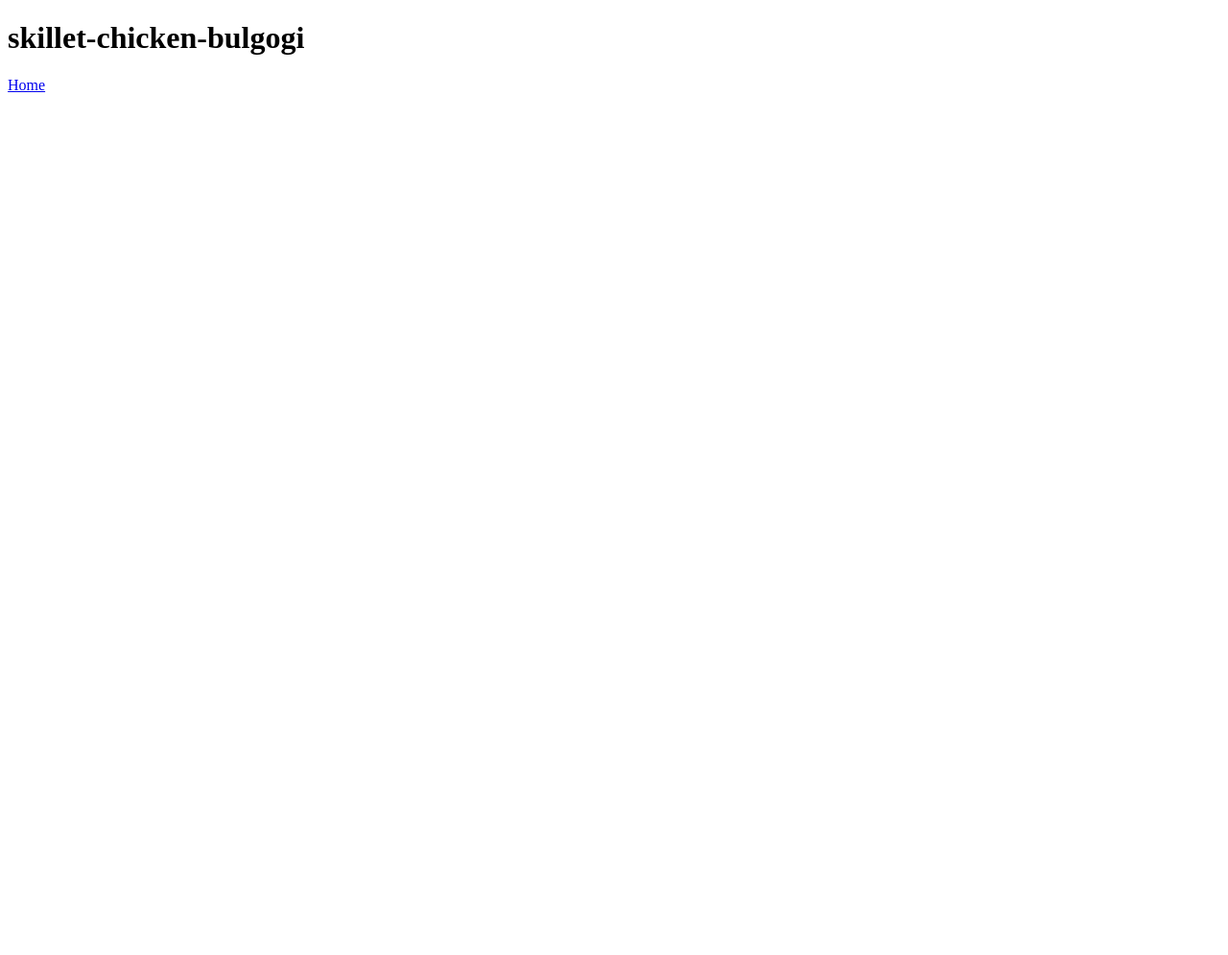
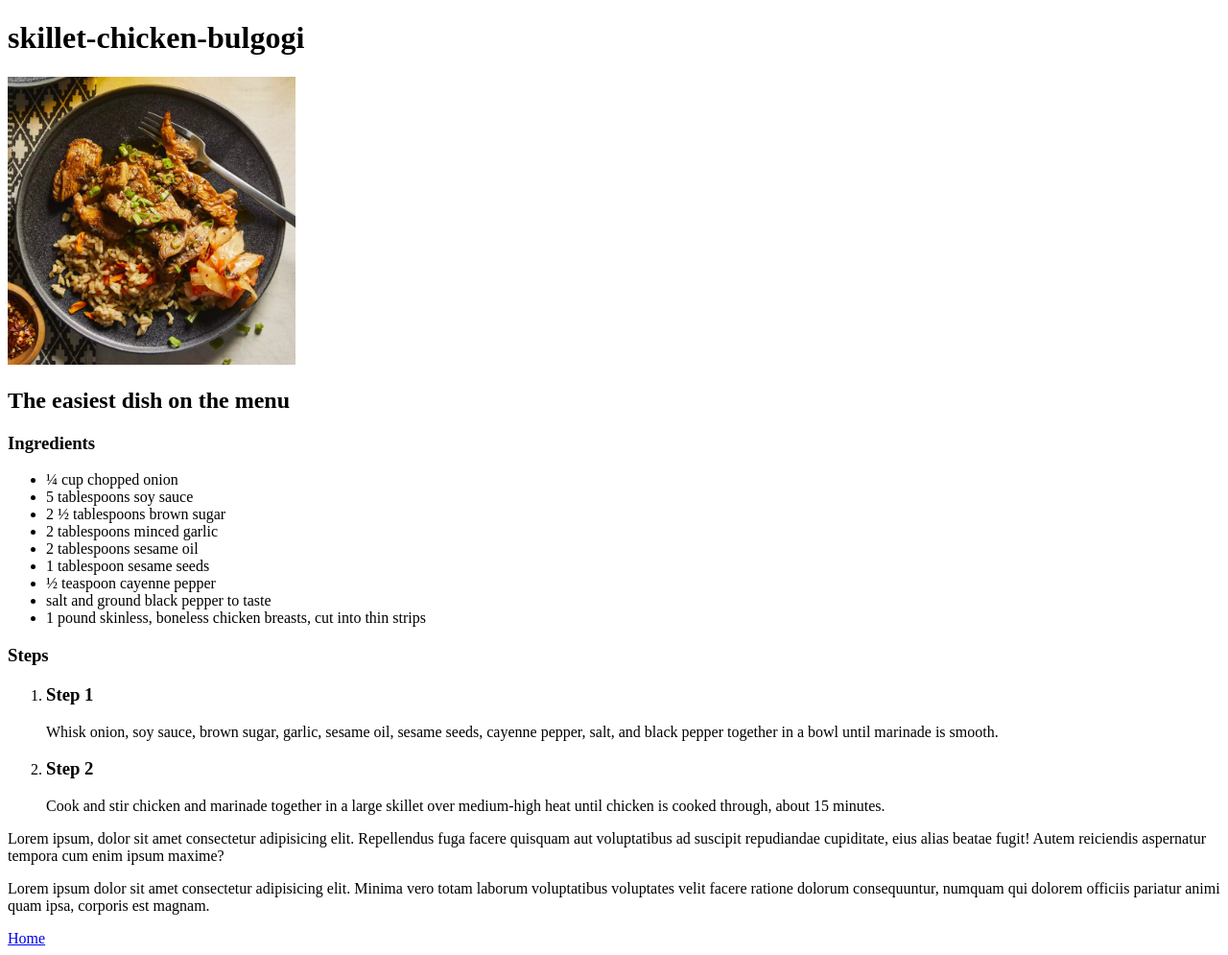
Before and after one commit to Sithi564/odin-recipes, a plain HTML site: page recipes/skillet-chicken-bulgogi.html in a window 1280 px wide. Shown: the whole page at 96% size. Before the commit the page ends 800 px from the top, so only its background shows below. Drawn offline with Linux system fonts and the light colour scheme; files whose address does not match are found by name.

Commit message:
add images/skillet-chicken-bulgogi.webp modify recipes/skillet-chicken-bulgogi.html

```diff
--- a/recipes/skillet-chicken-bulgogi.html
+++ b/recipes/skillet-chicken-bulgogi.html
@@ -6,6 +6,31 @@
 </head>
 <body>
     <h1>skillet-chicken-bulgogi</h1>
+    <img src="/home/sithi/repos/odin-recipes/images/skillet-chicken-bulgogi.webp" alt="skillet-chicken-bulgogi"height="300" width="300">
+    <h2>The easiest dish on the menu</h2>
+    <h3>Ingredients</h3>
+    <ul>
+        <li> ¼ cup chopped onion </li>
+        <li> 5 tablespoons soy sauce </li>
+        <li> 2 ½ tablespoons brown sugar </li>
+        <li> 2 tablespoons minced garlic </li>
+        <li> 2 tablespoons sesame oil </li>
+        <li> 1 tablespoon sesame seeds </li>
+        <li> ½ teaspoon cayenne pepper </li>
+        <li> salt and ground black pepper to taste </li>
+        <li> 1 pound skinless, boneless chicken breasts, cut into thin strips </li>
+    </ul>
+    <h3>Steps</h3>
+    <ol>
+        <li><h3>Step 1</h3></li>
+        <p>Whisk onion, soy sauce, brown sugar, garlic, sesame oil, sesame seeds, cayenne pepper, salt, and black pepper together in a bowl until marinade is smooth.</p>
+        <li><h3>Step 2</h3></li>
+        <p>Cook and stir chicken and marinade together in a large skillet over medium-high heat until chicken is cooked through, about 15 minutes.</p>
+    </ol>
+    <p>Lorem ipsum, dolor sit amet consectetur adipisicing elit. Repellendus fuga facere quisquam aut voluptatibus ad suscipit
+        repudiandae cupiditate, eius alias beatae fugit! Autem reiciendis aspernatur tempora cum enim ipsum maxime?</p>
+    <p>Lorem ipsum dolor sit amet consectetur adipisicing elit. Minima vero totam laborum voluptatibus voluptates velit facere ratione dolorum
+         consequuntur, numquam qui dolorem officiis pariatur animi quam ipsa, corporis est magnam.</p>
     <a href="../index.html">Home</a>
 </body>
 </html>
```
Also changed, not shown: images/skillet-chicken-bulgogi.webp (added).
